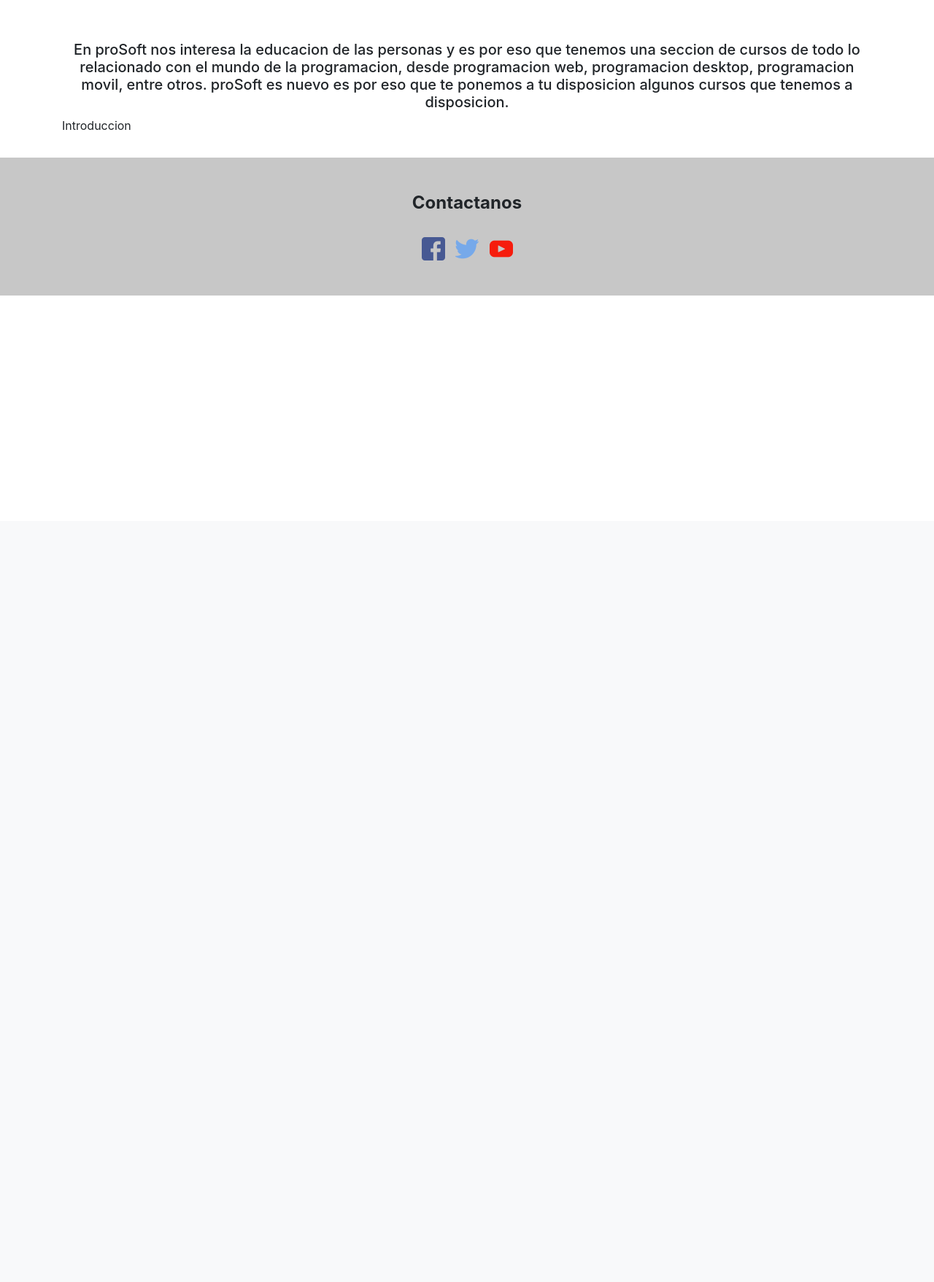
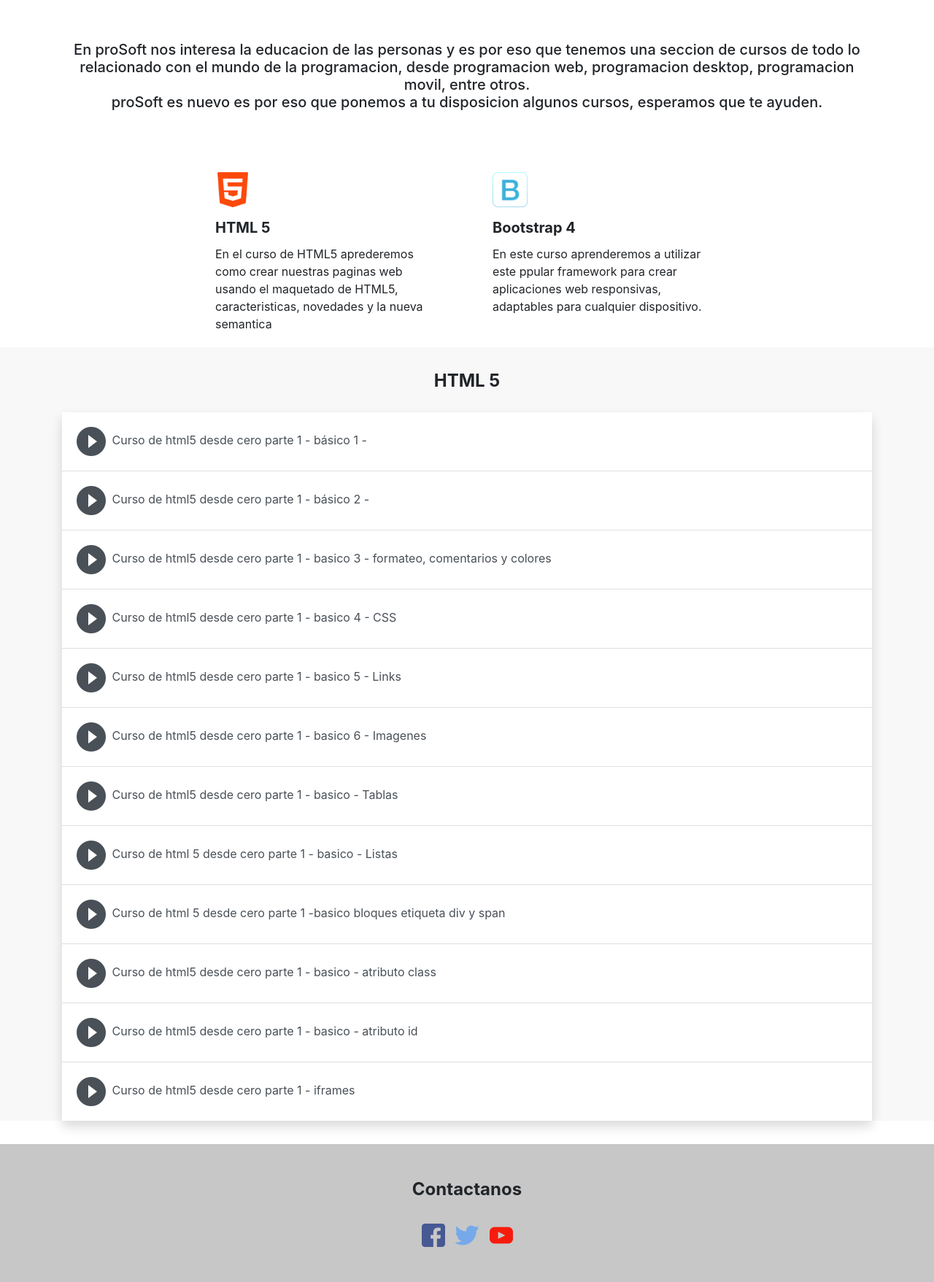
Before and after one commit to albertopro/proSoft, a CodeIgniter app: page /proyectos/cursos in a window 1280 px wide. Shown: the part 86-1843 px from the top of the page at 73% size. Before the commit the page ends 491 px from the top, so only its background shows below. Run offline with CodeIgniter, Linux system fonts and the light colour scheme.

Commit message:
Creacion de front para cursos

```diff
--- a/application/views/homeNoLogin/cursos.php
+++ b/application/views/homeNoLogin/cursos.php
@@ -5,19 +5,59 @@
             <h5>
                 En proSoft nos interesa la educacion de las personas y es por eso que tenemos una seccion de cursos de
                 todo lo relacionado con el mundo de la programacion, desde programacion web, programacion desktop,
-                programacion movil, entre otros.
-                proSoft es nuevo es por eso que te ponemos a tu disposicion algunos cursos que tenemos a disposicion.
+                programacion movil, entre otros.<br>
+                proSoft es nuevo es por eso que ponemos a tu disposicion algunos cursos, esperamos que te ayuden.
             </h5>
         </div>
     </div>
 </div>
 </section>
-<section>
+<section class="seccionServicios">
     <div class="container">
         <div class="row">
-            <div class="col-md-12">
-                <article>Introduccion</article>
+            <div class="col-xs-12 col-sm-12 offset-md-2 col-md-4 offset-lg-2 col-lg-4 servicios html5">
+                <div class="card-body">
+                    <img src="<?= base_url('assets/img/html5Logo.png'); ?>" alt="" class="img-fluid imagenServicios">
+                    <h5 class="card-title">HTML 5</h5>
+                    <p class="card-text">En el curso de HTML5 aprederemos como crear nuestras paginas web usando
+                    el maquetado de HTML5, caracteristicas, novedades y la nueva semantica</p>
+                </div>
+            </div>
+            <div class="col-xs-12 col-sm-12 col-md-4 col-lg-4 servicios">
+                <div class="card-body">
+                    <img src="<?= base_url('assets/img/bootstrapLogo.png'); ?>" alt="" class="img-fluid imagenServicios bootstrap4">
+                    <h5 class="card-title">Bootstrap 4</h5>
+                    <p class="card-text">En este curso aprenderemos a utilizar este ppular framework para crear
+                    aplicaciones web responsivas, adaptables para cualquier dispositivo.</p>
+                </div>
             </div>
         </div>
     </div>
 </section>
+<section class="temarioCursos">
+    <div class="container">
+        <div class="row">
+            <div class="col-md-12">
+                <h4 class="text-center card-title tituloCursos">HTML 5</h4>
+            </div>
+        </div>
+        <div class="row">
+            <div class="col-md-12">
+                <ul class="list-group list-group-flush shadow bg-white rounded">
+                    <li class="list-group-item list-group-item-action iconoVideos"><i class="material-icons md-48 align-middle">play_circle_filled</i>    Curso de html5 desde cero parte 1 - básico 1 - </li>
+                    <li class="list-group-item list-group-item-action iconoVideos"><i class="material-icons md-48 align-middle">play_circle_filled</i>    Curso de html5 desde cero parte 1 - básico 2 - </li>
+                    <li class="list-group-item list-group-item-action iconoVideos"><i class="material-icons md-48 align-middle">play_circle_filled</i>    Curso de html5 desde cero parte 1 - basico 3 - formateo, comentarios y colores </li>
+                    <li class="list-group-item list-group-item-action iconoVideos"><i class="material-icons md-48 align-middle">play_circle_filled</i>    Curso de html5 desde cero parte 1 - basico 4 - CSS </li>
+                    <li class="list-group-item list-group-item-action iconoVideos"><i class="material-icons md-48 align-middle">play_circle_filled</i>    Curso de html5 desde cero parte 1 - basico 5 - Links </li>
+                    <li class="list-group-item list-group-item-action iconoVideos"><i class="material-icons md-48 align-middle">play_circle_filled</i>    Curso de html5 desde cero parte 1 - basico 6 - Imagenes </li>
+                    <li class="list-group-item list-group-item-action iconoVideos"><i class="material-icons md-48 align-middle">play_circle_filled</i>    Curso de html5 desde cero parte 1 - basico - Tablas </li>
+                    <li class="list-group-item list-group-item-action iconoVideos"><i class="material-icons md-48 align-middle">play_circle_filled</i>    Curso de html 5 desde cero parte 1 - basico - Listas </li>
+                    <li class="list-group-item list-group-item-action iconoVideos"><i class="material-icons md-48 align-middle">play_circle_filled</i>    Curso de html 5 desde cero parte 1 -basico bloques etiqueta div y span</li>
+                    <li class="list-group-item list-group-item-action iconoVideos"><i class="material-icons md-48 align-middle">play_circle_filled</i>    Curso de html5 desde cero parte 1 - basico - atributo class </li>
+                    <li class="list-group-item list-group-item-action iconoVideos"><i class="material-icons md-48 align-middle">play_circle_filled</i>    Curso de html5 desde cero parte 1 - basico - atributo id </li>
+                    <li class="list-group-item list-group-item-action iconoVideos"><i class="material-icons md-48 align-middle">play_circle_filled</i>    Curso de html5 desde cero parte 1 - iframes </li>
+                </ul>
+            </div>
+        </div>
+    </div>
+</section>
--- a/application/views/templateNoLogin/header.php
+++ b/application/views/templateNoLogin/header.php
@@ -6,10 +6,12 @@
     <meta http-equiv="X-UA-Compatible" content="ie=edge">
     <link rel="stylesheet" href="https://stackpath.bootstrapcdn.com/bootstrap/4.3.1/css/bootstrap.min.css" integrity="sha384-ggOyR0iXCbMQv3Xipma34MD+dH/1fQ784/j6cY/iJTQUOhcWr7x9JvoRxT2MZw1T" crossorigin="anonymous">
     <link href="https://fonts.googleapis.com/css?family=Roboto&display=swap" rel="stylesheet">
+    <link href="https://fonts.googleapis.com/icon?family=Material+Icons" rel="stylesheet">
     <link  href="<?= base_url('/assets/css/fuente.css')?>" rel="stylesheet">
     <link  href="<?= base_url('/assets/css/principal.css')?>" rel="stylesheet">
     <link  href="<?= base_url('/assets/css/login.css')?>" rel="stylesheet">
     <link  href="<?= base_url('/assets/css/servicios.css')?>" rel="stylesheet">
+    <link  href="<?= base_url('/assets/css/cursos.css')?>" rel="stylesheet">
     <title>Principal</title>
 </head>
 <body>
--- /dev/null
+++ b/assets/css/cursos.css
@@ -0,0 +1,21 @@
+.card-title{
+    font-weight: bolder;
+}
+
+.temarioCursos{
+    background: #f8f8f9;
+}
+
+.tituloCursos{
+    padding-top: 2rem;
+    padding-bottom:1rem;
+}
+
+.iconoVideos{
+    padding: 1rem;
+}
+
+.material-icons.md-18 { font-size: 18px; }
+.material-icons.md-24 { font-size: 24px; }
+.material-icons.md-36 { font-size: 36px; }
+.material-icons.md-48 { font-size: 48px; }
```
Also changed, not shown: assets/img/bootstrapLogo.png (added), assets/img/html5Logo.png (added).
